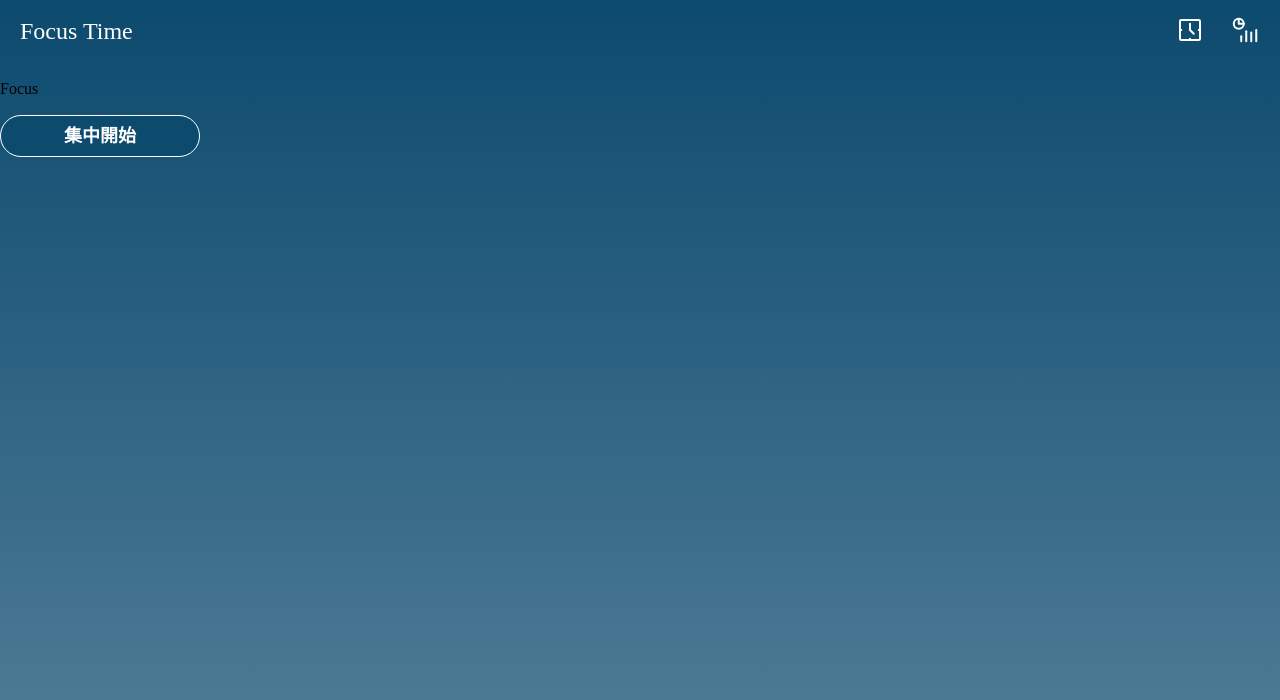
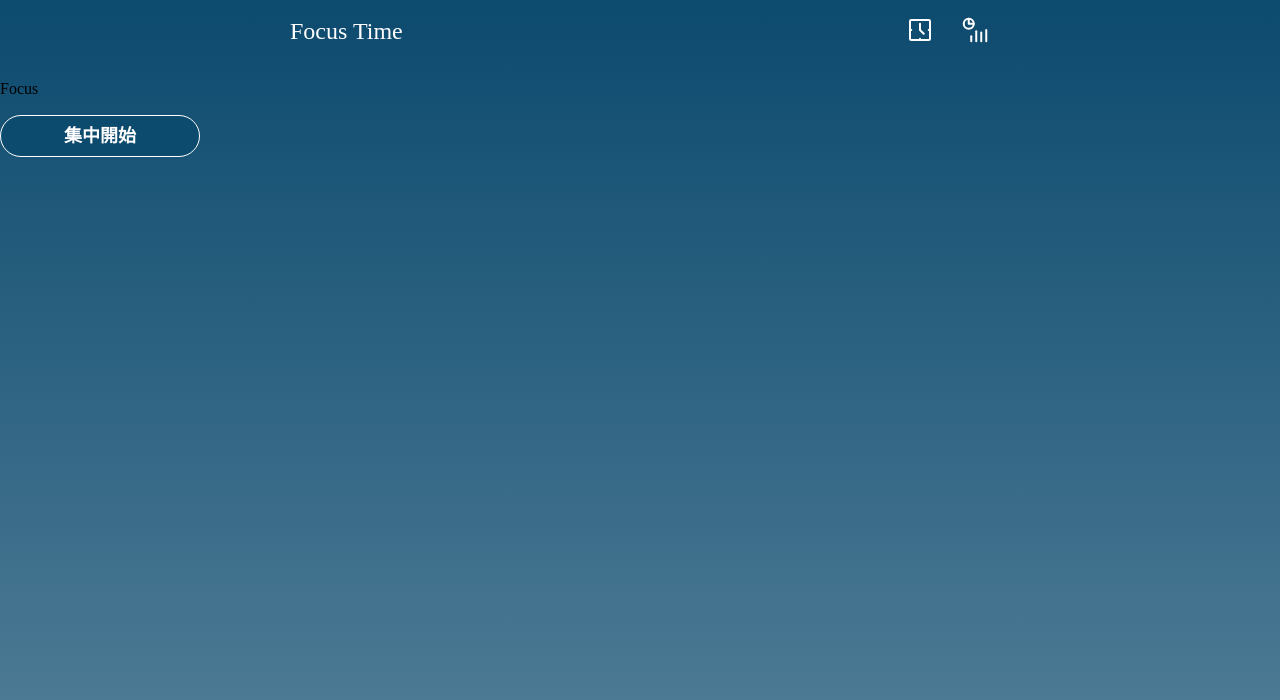
Before and after one commit to takumiozato/Focus, a Next.js app: page / in a window 1280 px wide. Shown: the top 700 px of the page. Built offline with nearby package versions, Linux system fonts and the light colour scheme.

Commit message:
add contents width

```diff
--- a/components/elements/Header/style.module.scss
+++ b/components/elements/Header/style.module.scss
@@ -5,6 +5,11 @@
   justify-content: space-between;
   align-items: center;
   padding: 15px 20px;
+
+  @include mq(lg) {
+    max-width: $contents-width;
+    margin: 0 auto;
+  }
 }
 
 .header_logo {
--- a/styles/variables.scss
+++ b/styles/variables.scss
@@ -11,6 +11,8 @@ $color-green-light: #bbf7d0;
 $color-red: #dc2626;
 $color-red-light: #fca5a5;
 
+$contents-width: 700px;
+
 $breakpoints: (
   'sm': 576px,
   'md': 768px,
```
